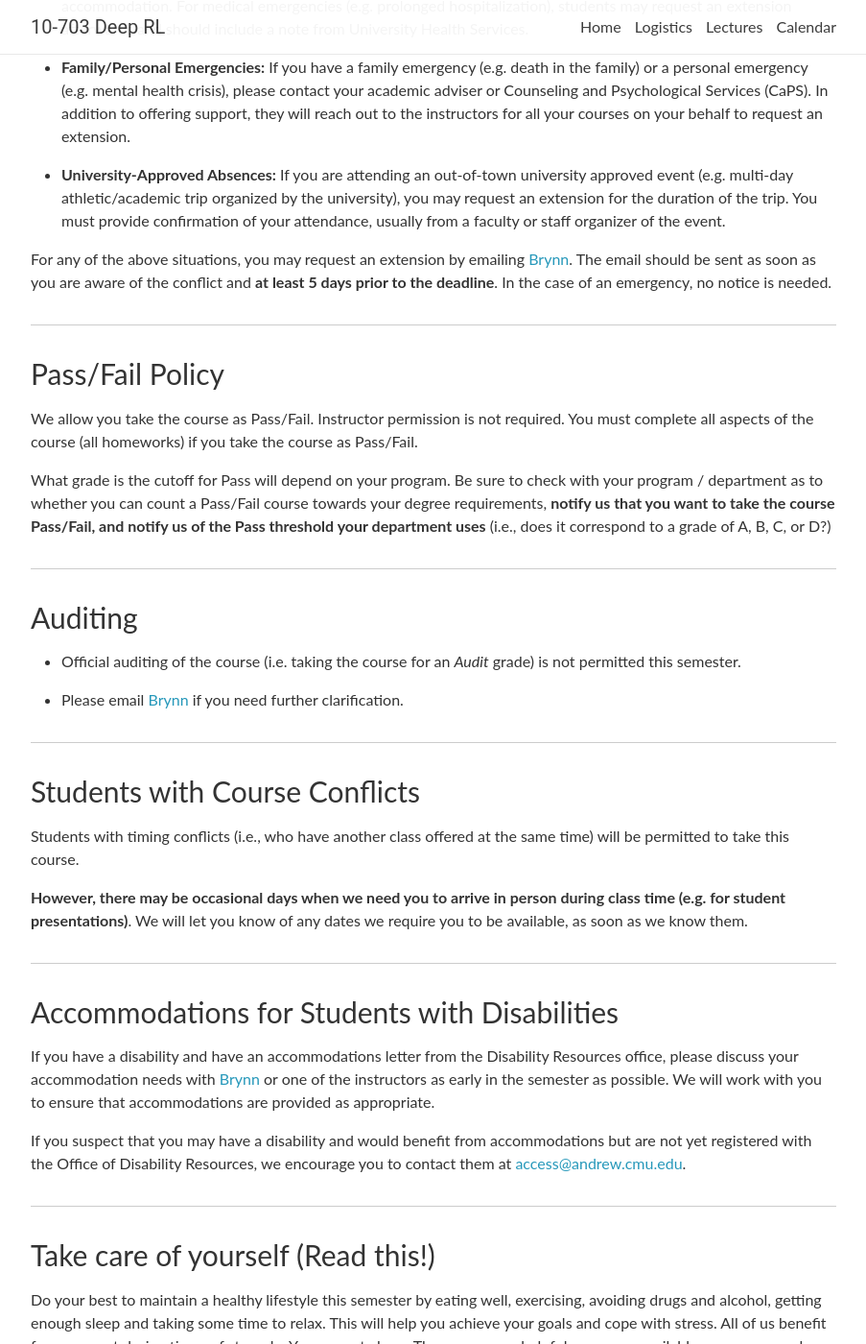
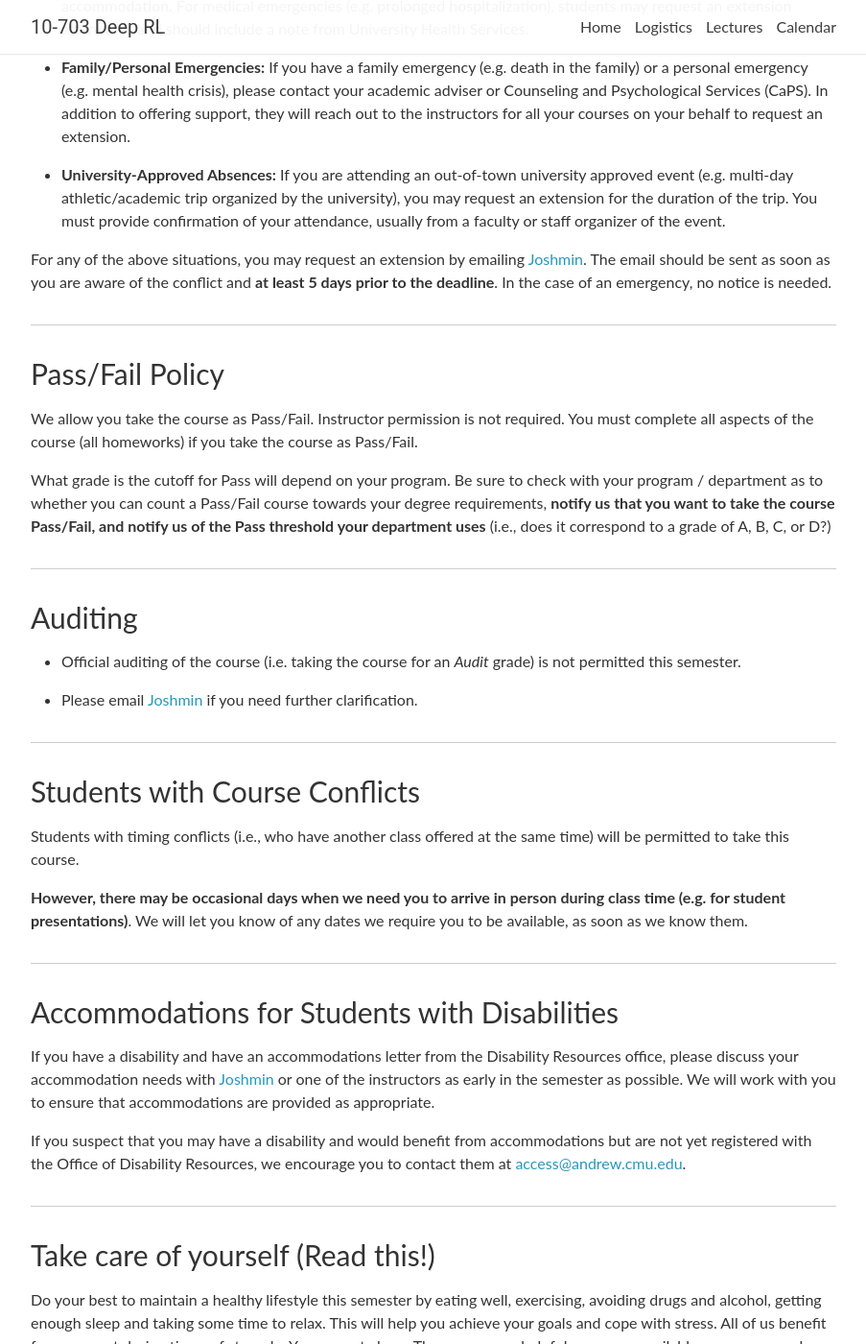
Before and after one commit to cmudeeprl/403website_s24, a Jekyll site: the page built from _pages/logistics.md, in a window 1280 px wide and 1400 px high, scrolled down 5808 px. Shown: the whole window at 96% size, without its empty margins (188-1091 px from the left). Built offline with Jekyll 4.4.1, drawn with Linux system fonts in a browser that asks for light colours; nearby versions of some CDN libraries; comment, search, counter and statistics services are not loaded.

Commit message:
changing the EA from Brynn ot Joshmin

```diff
--- a/_pages/logistics.md
+++ b/_pages/logistics.md
@@ -177,7 +177,7 @@ In general, we do not grant extensions on assignments. There are several excepti
 
 - **University-Approved Absences:** If you are attending an out-of-town university approved event (e.g. multi-day athletic/academic trip organized by the university), you may request an extension for the duration of the trip. You must provide confirmation of your attendance, usually from a faculty or staff organizer of the event.
 
-For any of the above situations, you may request an extension by emailing [Brynn](mailto:bedmunds@andrew.cmu.edu). The email should be sent as soon as you are aware of the conflict and **at least 5 days prior to the deadline**. In the case of an emergency, no notice is needed.
+For any of the above situations, you may request an extension by emailing [Joshmin](mailto:joshminr@andrew.cmu.edu). The email should be sent as soon as you are aware of the conflict and **at least 5 days prior to the deadline**. In the case of an emergency, no notice is needed.
 
 ***
 
@@ -193,7 +193,7 @@ What grade is the cutoff for Pass will depend on your program. Be sure to check
 
 - Official auditing of the course (i.e. taking the course for an  _Audit_ grade) is not permitted this semester.
 
-- Please email [Brynn](mailto:bedmunds@andrew.cmu.edu) if you need further clarification.
+- Please email [Joshmin](mailto:joshminr@andrew.cmu.edu) if you need further clarification.
 
 ***
 
@@ -207,7 +207,7 @@ Students with timing conflicts (i.e., who have another class offered at the same
 
 ### Accommodations for Students with Disabilities
 
-If you have a disability and have an accommodations letter from the Disability Resources office, please discuss your accommodation needs with [Brynn](mailto:bedmunds@andrew.cmu.edu) or one of the instructors as early in the semester as possible. We will work with you to ensure that accommodations are provided as appropriate.
+If you have a disability and have an accommodations letter from the Disability Resources office, please discuss your accommodation needs with [Joshmin](mailto:joshminr@andrew.cmu.edu) or one of the instructors as early in the semester as possible. We will work with you to ensure that accommodations are provided as appropriate.
 
 If you suspect that you may have a disability and would benefit from accommodations but are not yet registered with the Office of Disability Resources, we encourage you to contact them at [access@andrew.cmu.edu](access@andrew.cmu.edu).
 
```
